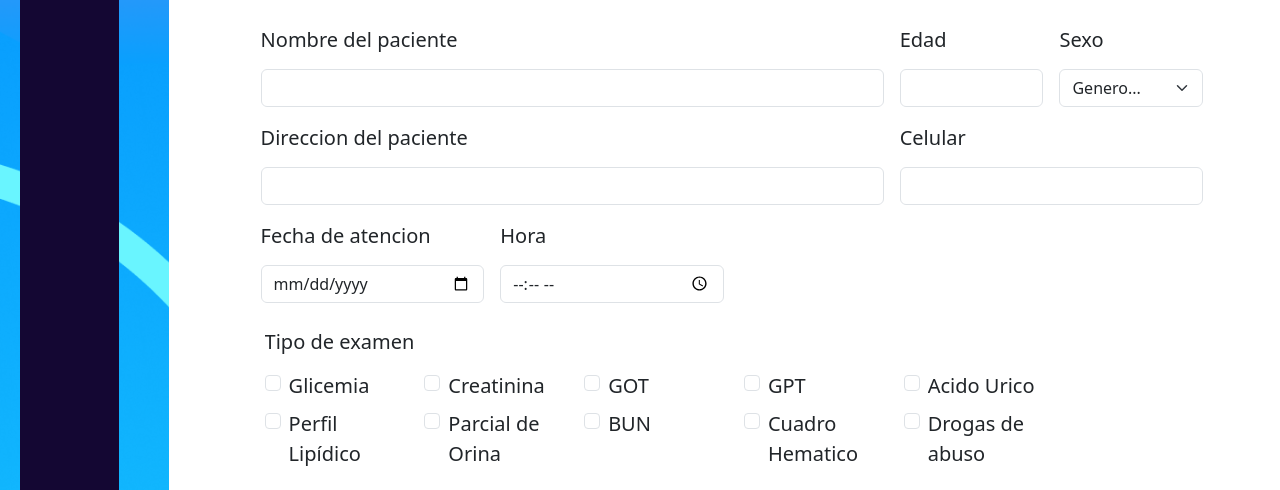
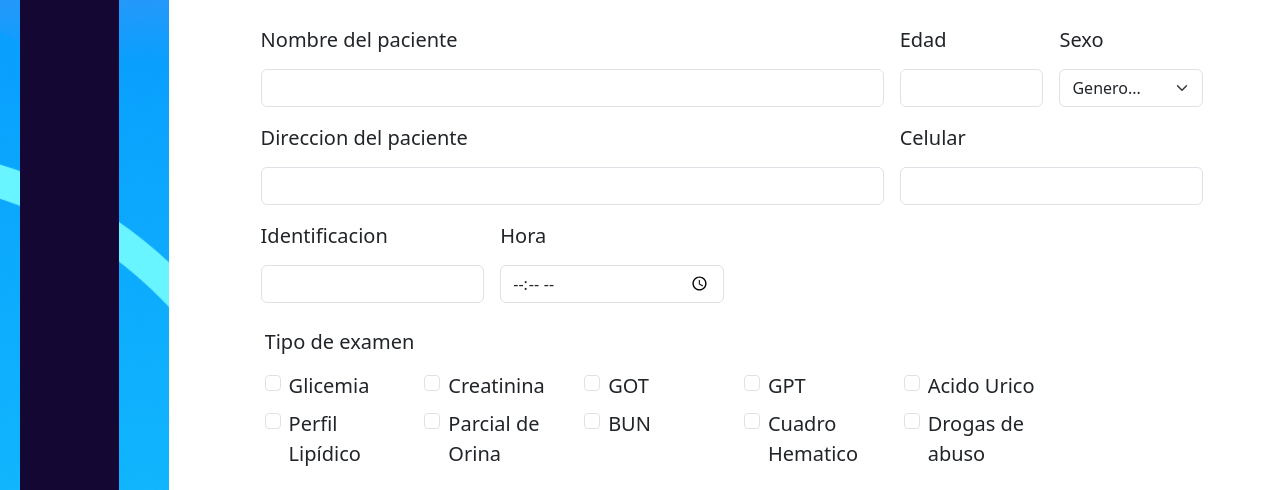
Before and after one commit to sepulveda272/Trabajo-de-mi-papa, a plain HTML site: page FrontEnd/Pacientes/registroP.html in a window 1280 px wide. Shown: the part 286-776 px from the top of the page. Drawn offline with nearby package versions, Linux system fonts and the light colour scheme; no server answers.

Commit message:
feat: :sparkles: a

```diff
--- a/FrontEnd/Pacientes/registroP.html
+++ b/FrontEnd/Pacientes/registroP.html
@@ -98,8 +98,8 @@
                           <input type="number" class="form-control" id="inputCelular">
                         </div>
                         <div class="col-md-3">
-                          <label for="inputFecha" class="form-label">Fecha de atencion</label>
-                          <input type="date" class="form-control" id="inputFecha">
+                          <label for="inputFecha" class="form-label">Identificacion</label>
+                          <input type="number" class="form-control" id="inputIdentificacion">
                         </div>
                         <div class="col-md-3">
                             <label for="inputHora" class="form-label">Hora</label>
```
